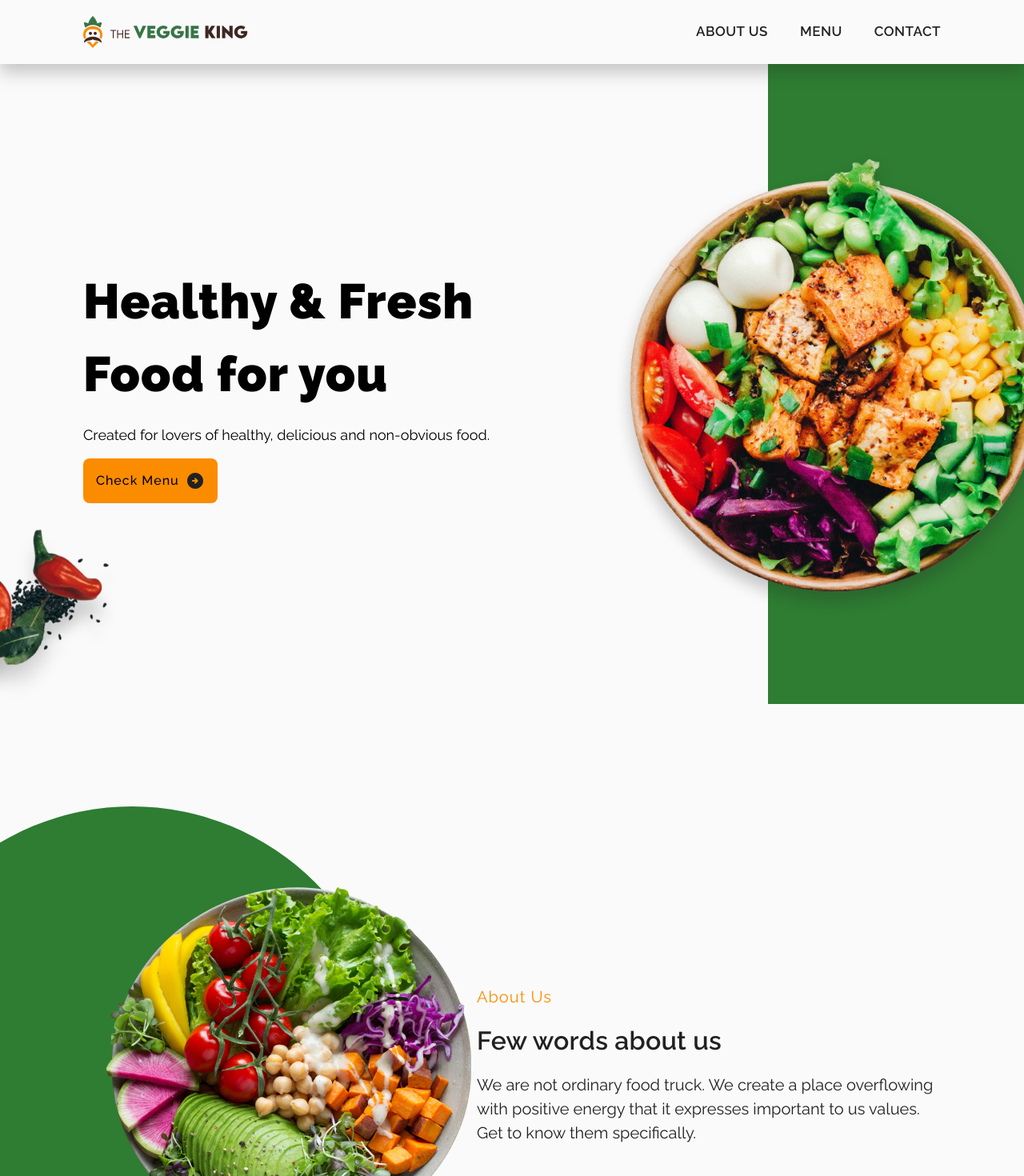
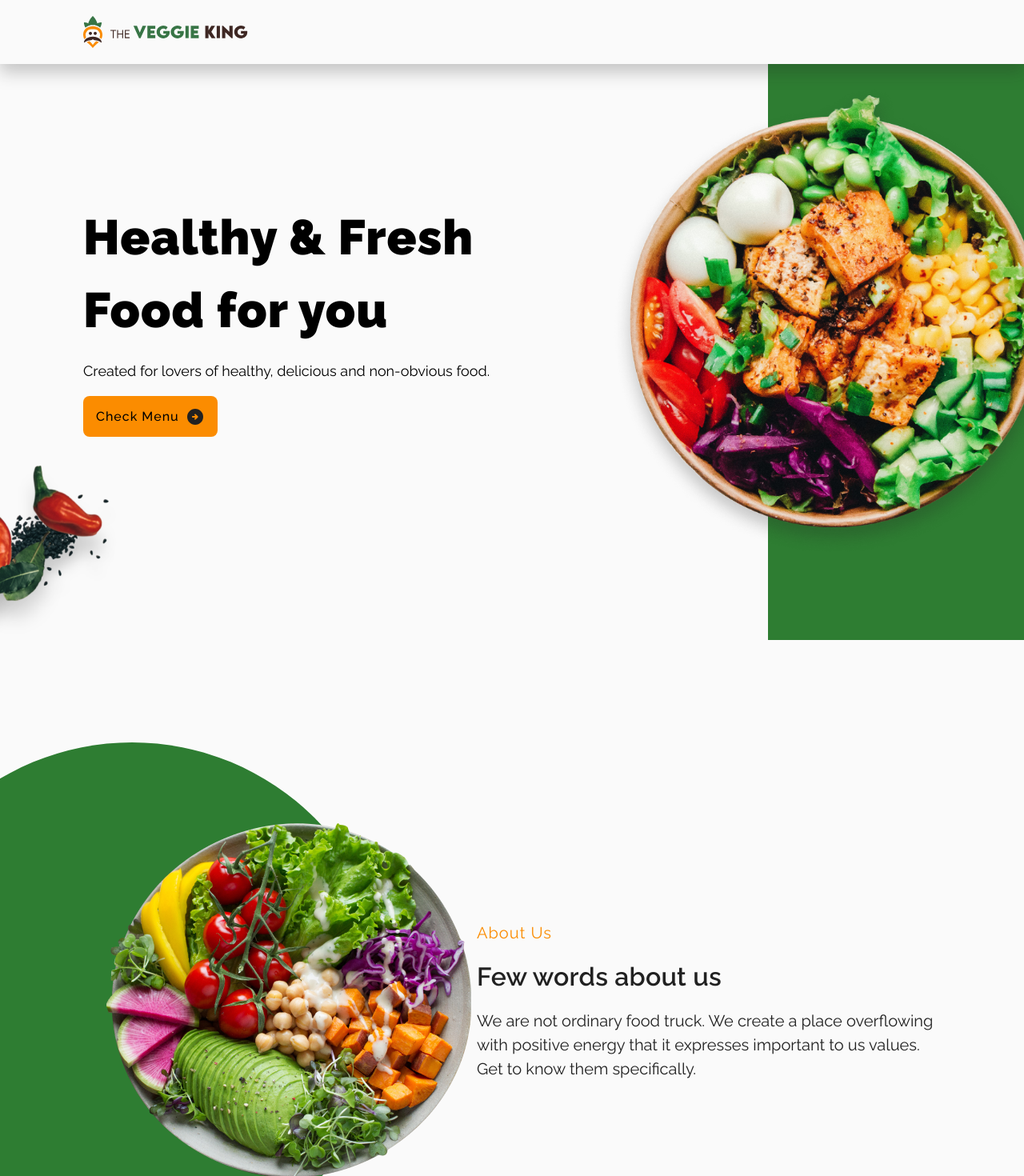
Before and after one commit to thejsdeveloper/the-veggie-king, a Next.js app: page / in a window 1280 px wide. Shown: the top 1470 px of the page at 80% size. Built offline with nearby package versions, Linux system fonts and the light colour scheme.

Commit message:
feat: optimization of classes and aria label

```diff
--- a/src/app/page.tsx
+++ b/src/app/page.tsx
@@ -7,7 +7,7 @@ import Menu from "@/components/Menu";
 
 export default function Home() {
   return (
-    <main className="flex flex-col pt-20">
+    <main className="flex flex-col">
       <Hero />
       <AboutUs />
       <Menu />
--- a/src/components/AboutUs/AboutUs.tsx
+++ b/src/components/AboutUs/AboutUs.tsx
@@ -45,9 +45,9 @@ function AboutUs() {
                   space-y-4
                   h-full w-[75%] md:w-full"
       >
-        <h3 className="text-orange-600 text-sm font-normal tracking-wide">
+        <h2 className="text-orange-600 text-sm font-normal tracking-wide">
           About Us
-        </h3>
+        </h2>
         <h2 className="text-gray-900 text-md md:text-lg font-semibold tracking-tighter">
           Few words about us
         </h2>
--- a/src/components/ContactUs/ContactUs.tsx
+++ b/src/components/ContactUs/ContactUs.tsx
@@ -8,20 +8,20 @@ function ContactUs() {
   return (
     <section
       id="contact-us"
-      className="flex flex-col pt-32 px-4 md:px-12 xl:px-104"
+      className="flex flex-col pt-5 md:pt-32 px-4 md:px-12 xl:px-104"
     >
       <div className="flex-1 flex flex-col items-center justify-center space-y-4">
-        <h3 className="text-orange-600 text-sm font-normal tracking-wide">
+        <h2 className="text-orange-600 text-sm font-normal tracking-wide">
           Contact
-        </h3>
+        </h2>
         <h2 className="text-gray-900 text-md md:text-lg font-semibold tracking-tighter">
           We’re waiting for you!
         </h2>
       </div>
       <div
-        className="mt-14
-        flex flex-col md:flex-row md:flex-wrap gap-8
-        justify-center md:items-center
+        className="my-14
+        flex flex-col md:flex-row flex-wrap gap-8
+        justify-center items-center
         space-y-8 md:space-y-0
         space-x-0 md:space-x-8
       "
@@ -33,7 +33,8 @@ function ContactUs() {
             space-y-4
             py-5
             px-3
-            w-404
+            w-full
+            max-w-404
             rounded-full shadow bg-white"
         >
           <TimeIcon className="w-12 h-12" />
@@ -50,7 +51,8 @@ function ContactUs() {
             space-y-4
             py-5
             px-3
-            w-404
+            w-full
+            max-w-404
             rounded-full shadow bg-white"
         >
           <MapIcon className="w-12 h-12" />
@@ -66,8 +68,8 @@ function ContactUs() {
             justify-center
             space-y-4
             py-5
-            px-3
-            w-404
+            w-full
+            max-w-404
             rounded-full shadow bg-white"
         >
           <PhoneIcon className="w-12 h-12" />
--- a/src/components/Footer/Footer.tsx
+++ b/src/components/Footer/Footer.tsx
@@ -7,14 +7,17 @@ import Link from "next/link";
 
 function Footer() {
   return (
-    <footer className="flex flex-col mt-32 bg-gray-300 divide-y divide-gray-900/[.32]">
+    <footer className="flex flex-col mt-5 md:mt-32 bg-gray-300 divide-y divide-gray-900/[.32]">
       <div
         className="flex flex-col md:grid md:grid-cols-footer gap-8
                     py-6 px-4 md:px-12 lg:px-104
                     "
       >
         <Logo />
-        <nav className="flex flex-col lg:flex-row justify-start lg:justify-evenly space-y-6 lg:space-y-0 flex-1 mt-2">
+        <nav
+          className="flex flex-col lg:flex-row justify-start lg:justify-evenly space-y-6 lg:space-y-0 flex-1 mt-2"
+          aria-label="footer navigation"
+        >
           <Link
             href="#about-us"
             className="text-caption text-gray-900 font-semibold uppercase tracking-tight"
@@ -46,7 +49,7 @@ function Footer() {
           </div>
         </div>
       </div>
-      <div className="flex flex-row items-center px-104">
+      <div className="flex flex-row items-center px-4 md:px-12 lg:px-104">
         <p className="my-6 text-xs text-normal">© 2023 The Veggie King</p>
       </div>
     </footer>
--- a/src/components/Gallery/Gallery.tsx
+++ b/src/components/Gallery/Gallery.tsx
@@ -11,7 +11,7 @@ const photos = [photo1, photo2, photo3, photo4, photo5, photo6];
 
 function Gallery() {
   return (
-    <section className="flex flex-col pt-32">
+    <section className="flex flex-col pt-5 md:pt-32">
       <h2 className="flex flex-row justify-center mb-7 text-gray-900 text-md lg:text-lg font-semibold tracking-tighter">
         Good food = happy clients
       </h2>
--- a/src/components/Header/Header.tsx
+++ b/src/components/Header/Header.tsx
@@ -15,16 +15,28 @@ function Header() {
   };
 
   return (
-    <header className="py-5 px-4 md:px-12 lg:px-104 flex flex-col md:flex-row justify-between  md:items-center bg-gray-50 shadow z-50 fixed top-0 right-0 left-0 ">
+    <header
+      className="py-5
+      px-4 md:px-12 lg:px-104
+      flex flex-col md:flex-row justify-between md:items-center
+    bg-gray-50 shadow z-50  top-0 right-0 left-0 fixed"
+    >
       <div className="flex flex-row items-center justify-between ">
-        <Link href="#home">
+        <Link href="#home" aria-label="Veggie King Logo">
           <Logo />
         </Link>
-        <button className="w-6 h-6 md:invisible" onClick={handleMenuClick}>
+        <button
+          className="w-6 h-6 md:invisible"
+          onClick={handleMenuClick}
+          aria-controls="Main Navigation"
+          aria-expanded={open}
+        >
+          <span className="sr-only">Menu</span>
           {open ? <CloseMenuIcon /> : <MenuIcon />}
         </button>
       </div>
       <nav
+        id="Main Navigation"
         className={`flex
             flex-col
             md:flex-row items-center
@@ -32,7 +44,8 @@ function Header() {
             md:space-x-10 my-104 md:my-0
             text-caption font-semibold uppercase
           text-gray-900 tracking-tight
-            ${open ? "block" : "hidden md:block"}`}
+            ${open ? "" : "hidden"}`}
+        aria-label="Main Navigation"
       >
         <Link href="#about-us">About Us</Link>
         <Link href="#menu">Menu</Link>
--- a/src/components/Hero/Hero.tsx
+++ b/src/components/Hero/Hero.tsx
@@ -33,8 +33,7 @@ function Hero() {
       <aside
         className="relative
         pl-4 md:pl-12 lg:pl-104
-        flex flex-row flex-1 md:items-center
-        mt-32 md:mt-0 "
+        flex flex-row flex-1 items-center"
       >
         <div className="flex flex-col flex-1 z-10">
           <h1 className="text-lg md:text-xl color-gray-900 font-black tracking-tighter md:tracking-wide">
@@ -46,9 +45,9 @@ function Hero() {
           <p className="color-gray-900 text-xs font-normal my-4 w-3/4">
             Created for lovers of healthy, delicious and non-obvious food.
           </p>
-          <Link href="#menu">
-            <button
-              type="button"
+          <div className="my-4">
+            <Link
+              href="#menu"
               className="bg-orange-600 hover:bg-orange-500 px-4 py-4 rounded-lg"
             >
               <span className="color-gray-900 text-base font-medium tracking-wide">
@@ -57,8 +56,8 @@ function Hero() {
               <span className="ml-2">
                 <CheckMenuIcon className="inline" />
               </span>
-            </button>
-          </Link>
+            </Link>
+          </div>
         </div>
 
         <Image
--- a/src/components/Menu/Menu.tsx
+++ b/src/components/Menu/Menu.tsx
@@ -6,7 +6,7 @@ function Menu() {
   return (
     <section
       className="flex flex-col
-                  pt-32
+                  pt-5 md:pt-32
                   px-4 md:px-12 lg:px-104 "
       id="menu"
     >
@@ -16,9 +16,9 @@ function Menu() {
                   justify-center space-y-4
       "
       >
-        <h3 className="text-orange-600 text-sm font-normal tracking-wide">
+        <h2 className="text-orange-600 text-sm font-normal tracking-wide">
           Menu
-        </h3>
+        </h2>
         <h2 className="text-gray-900 text-md md:text-lg font-semibold tracking-tighter">
           Explore our best food
         </h2>
```
